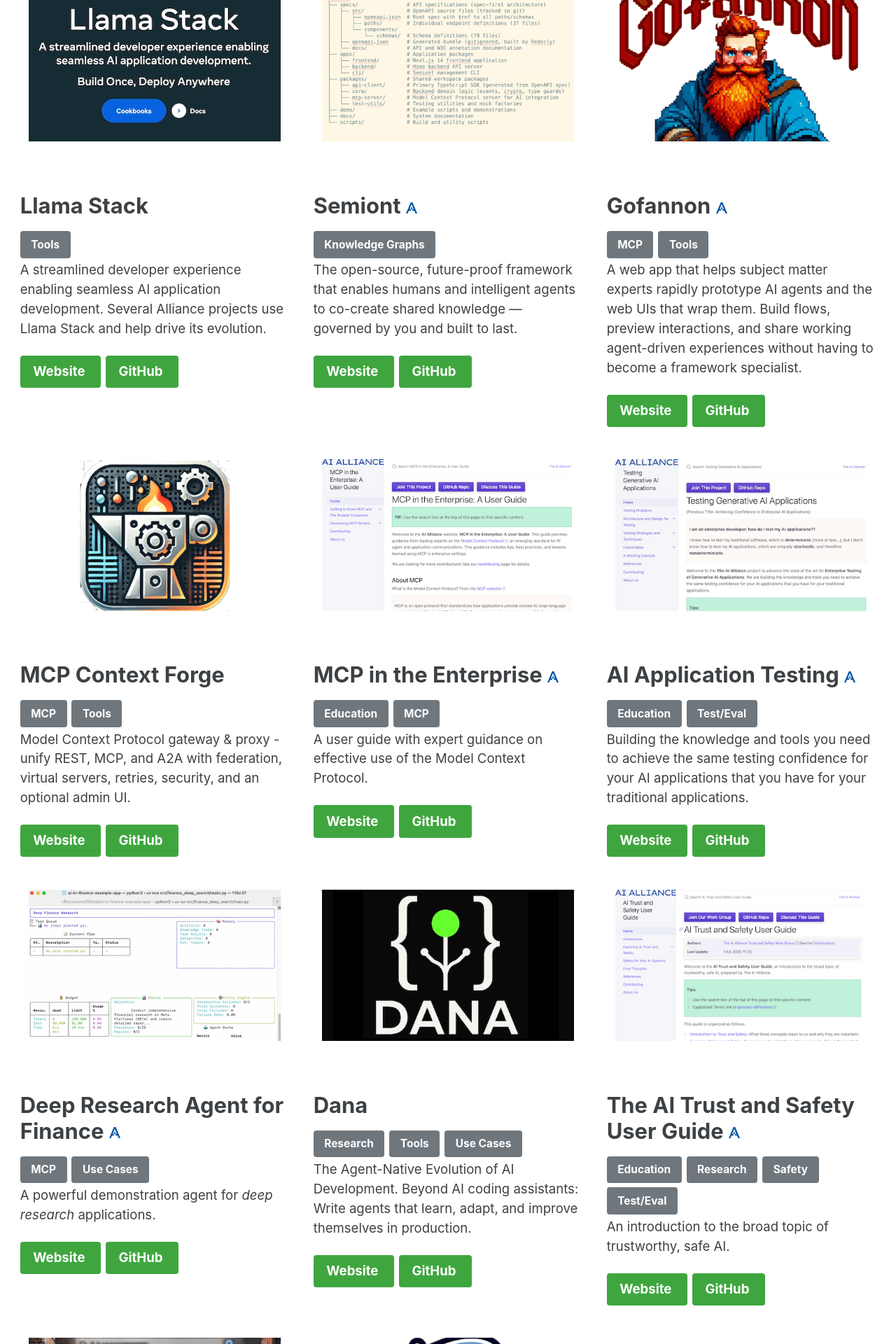
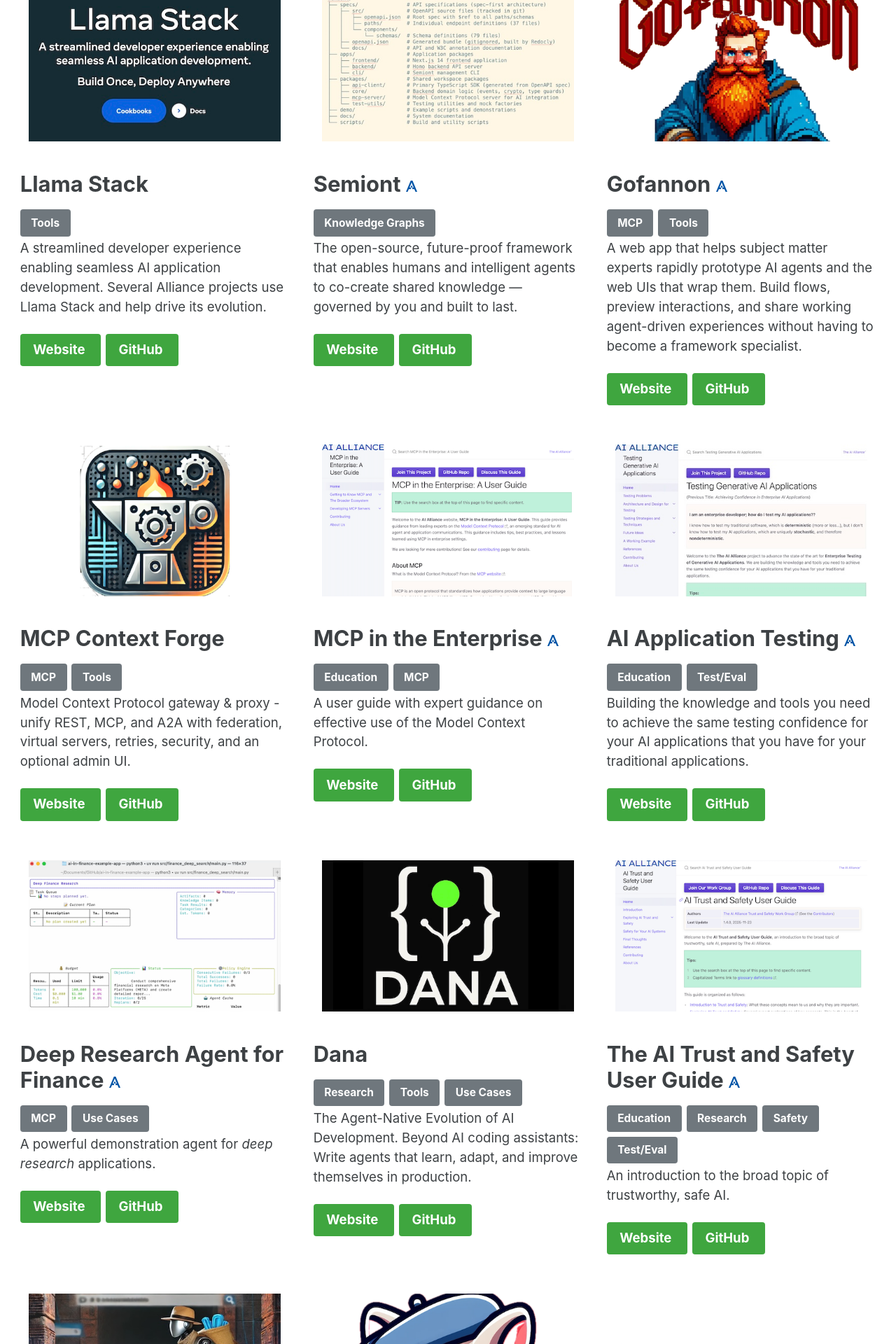
Before and after one commit to The-AI-Alliance/open-agent-hub, a Jekyll site: the page built from docs/index.markdown, in a window 1280 px wide. Shown: the part 1020-2940 px from the top of the page at 70% size. Built offline with Jekyll 4.4.1, drawn with Linux system fonts in a browser that asks for light colours; cached includes are drawn as plain includes.

Commit message:
Layout tweak; more vertical spacing between "boxes".
Signed-off-by: Dean Wampler <dean.wampler@ibm.com>

```diff
--- a/docs/_sass/minimal-mistakes/_archive.scss
+++ b/docs/_sass/minimal-mistakes/_archive.scss
@@ -20,6 +20,7 @@
 
 .archive__item {
   position: relative;
+  padding-bottom: 10px;
 
   a {
     position: relative;
@@ -44,7 +45,8 @@
 }
 
 .archive__item-title {
-  margin-bottom: 0.25em;
+  margin: 0 !important;
+/*  margin-bottom: 0.25em; */
   font-family: $sans-serif-narrow;
   line-height: initial;
   overflow: hidden;
```
